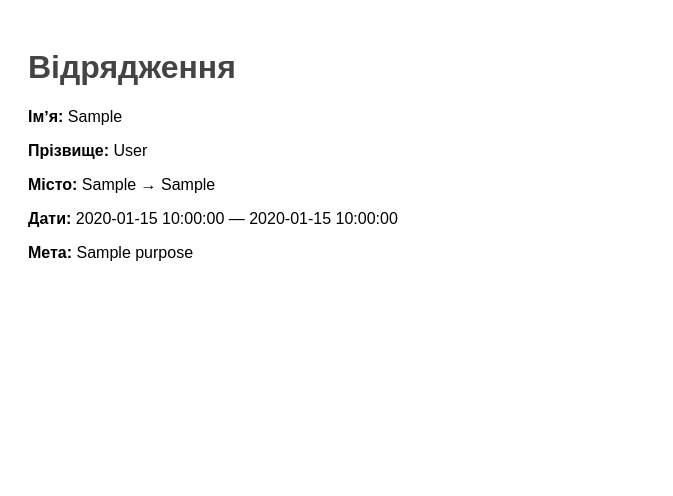
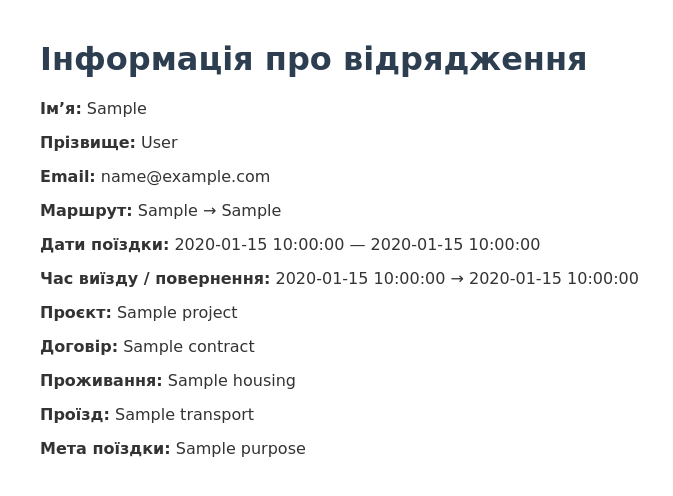
Before and after one commit to Necwolf/TTT, a Python web app: template templates/travel.html in a window 1280 px wide. Shown: the top 496 px of the page, without its empty margins (0-673 px from the left). Run offline with Jinja, Linux system fonts and the light colour scheme; the template is opened without the code that fills it: most values are stand-ins (such as "Sample title", 1, 10 or a date in 2020).

```diff
--- a/templates/travel.html
+++ b/templates/travel.html
@@ -1,18 +1,63 @@
+<!-- templates/travel.html -->
 <!DOCTYPE html>
 <html lang="uk">
 <head>
     <meta charset="UTF-8">
     <style>
-        body { font-family: sans-serif; padding: 20px; }
-        h1 { color: #444; }
+        body {
+            font-family: DejaVu Sans, sans-serif;
+            margin: 40px;
+            color: #333;
+        }
+        h1 {
+            color: #2c3e50;
+        }
+        .section {
+            margin-bottom: 15px;
+        }
+        .label {
+            font-weight: bold;
+        }
     </style>
 </head>
 <body>
-    <h1>Відрядження</h1>
-    <p><strong>Імʼя:</strong> {{ first_name }}</p>
-    <p><strong>Прізвище:</strong> {{ last_name }}</p>
-    <p><strong>Місто:</strong> {{ from_city }} → {{ to_city }}</p>
-    <p><strong>Дати:</strong> {{ from_date }} — {{ to_date }}</p>
-    <p><strong>Мета:</strong> {{ purpose }}</p>
+    <h1>Інформація про відрядження</h1>
+
+    <div class="section"><span class="label">Імʼя:</span> {{ first_name }}</div>
+    <div class="section"><span class="label">Прізвище:</span> {{ last_name }}</div>
+    <div class="section"><span class="label">Email:</span> {{ email }}</div>
+
+    <div class="section">
+        <span class="label">Маршрут:</span> {{ from_city }} → {{ to_city }}
+    </div>
+
+    <div class="section">
+        <span class="label">Дати поїздки:</span> {{ from_date }} — {{ to_date }}
+    </div>
+
+    <div class="section">
+        <span class="label">Час виїзду / повернення:</span> {{ from_time }} → {{ to_time }}
+    </div>
+
+    <div class="section">
+        <span class="label">Проєкт:</span> {{ project }}
+    </div>
+
+    <div class="section">
+        <span class="label">Договір:</span> {{ contract }}
+    </div>
+
+    <div class="section">
+        <span class="label">Проживання:</span> {{ housing }}
+    </div>
+
+    <div class="section">
+        <span class="label">Проїзд:</span> {{ transport }}
+    </div>
+
+    <div class="section">
+        <span class="label">Мета поїздки:</span> {{ purpose }}
+    </div>
+
 </body>
 </html>
```
